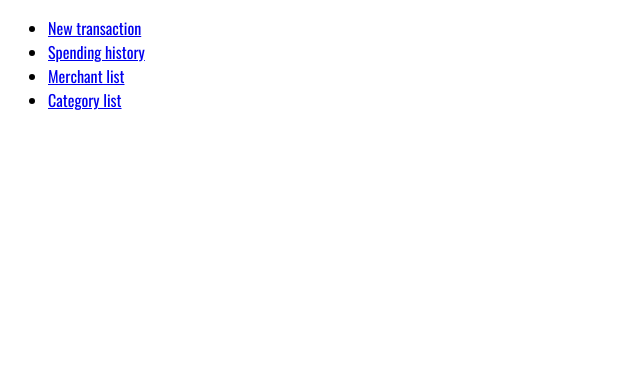
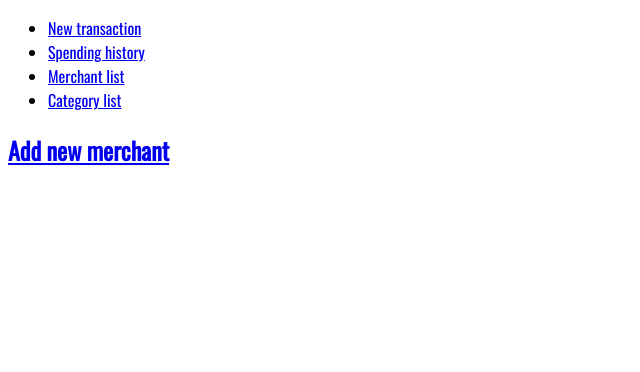
Before and after one commit to 96sii/spending_tracker_project, a Flask app: page /merchants in a window 1280 px wide. Shown: the top 372 px of the page, without its empty margins (0-640 px from the left). Run offline with Flask 2, Linux system fonts and the light colour scheme; data that the repository does not hold is empty; some libraries are stand-ins or nearby versions.

Commit message:
Added merchant create route and extra categories

```diff
--- a/controllers/merchants_controller.py
+++ b/controllers/merchants_controller.py
@@ -1,7 +1,8 @@
 from flask import Flask, render_template, request, redirect
 from flask import Blueprint
+from models.merchant import Merchant
 import repositories.merchant_repository as merchant_repository
-
+import repositories.category_repository as category_repository
 
 
 
@@ -11,3 +12,17 @@ merchants_blueprint = Blueprint("merchants", __name__)
 def merchants():
     merchants = merchant_repository.select_all()
     return render_template("/merchants/index.html", merchants=merchants)
+
+@merchants_blueprint.route("/merchants/new", methods=['GET'])
+def new_merchant():
+    categories = category_repository.select_all()
+    return render_template("merchants/new.html", categories=categories)
+
+@merchants_blueprint.route("/merchants", methods=['POST'])
+def create_merchant():
+    merchant_name = request.form['merchant_name']
+    category_id = request.form['category_id']
+    category = category_repository.select(category_id)
+    merchant = Merchant(merchant_name, category)
+    merchant_repository.save(merchant)
+    return redirect("/merchants")
--- a/templates/merchants/index.html
+++ b/templates/merchants/index.html
@@ -3,4 +3,6 @@
     {% for merchant in merchants %}
         {{ merchant.name }}
     {% endfor %}
+
+    <h2><a href="merchants/new">Add new merchant</a></h2>
 {% endblock content %}
```
Also changed, not shown: db/spending_tracker.sql (+12 -2 lines), templates/categories/index.html (+8 -3 lines), templates/merchants/new.html (+13 -0 lines), controllers/categories_controller.py (line endings or trailing spaces).
